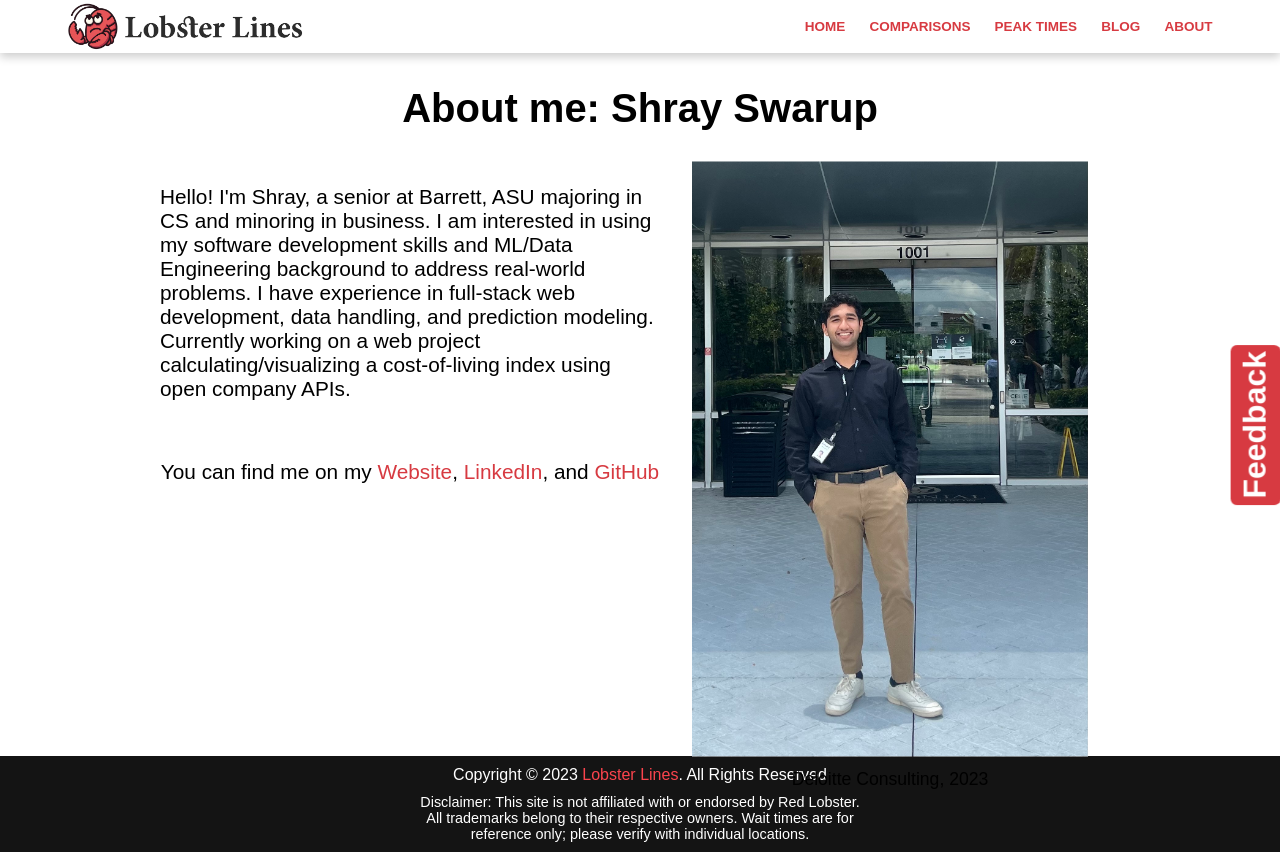
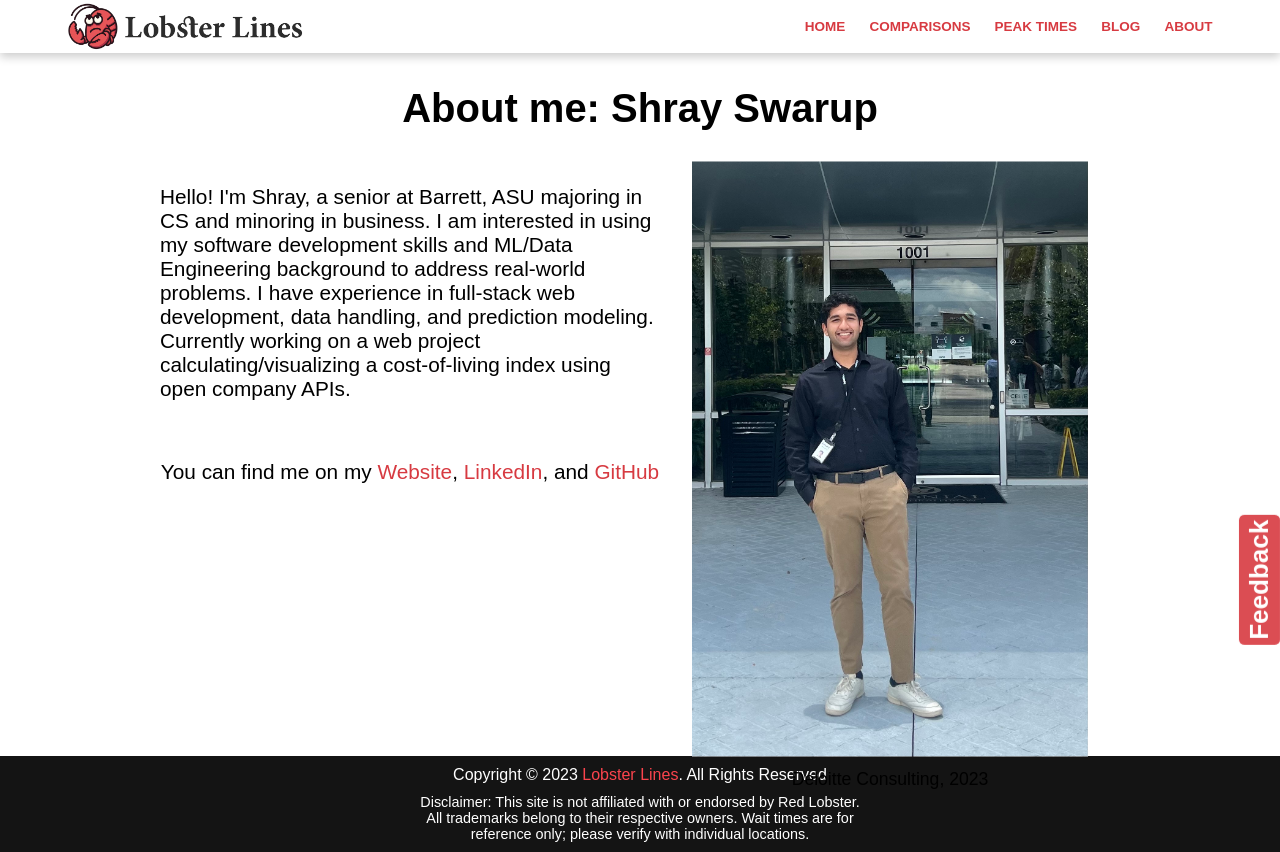
Before and after one commit to shrays/lobster-lines, a Next.js app: page /pages/about in a window 1280 px wide. Built offline with nearby package versions, Linux system fonts and the light colour scheme.

Commit message:
Update about.css

```diff
--- a/app/pages/about/about.css
+++ b/app/pages/about/about.css
@@ -42,7 +42,7 @@
 .content button {
     position: fixed;
     right: 0;
-    top: 50%;
+    bottom: 25%;
     transform: rotate(-90deg) translate(50%, -50%);
     transform-origin: right;
 
@@ -50,8 +50,15 @@
     color: #fff;
     border: none;
     border-radius: 0.2em;
-    font-size: 2em;
+    font-size: calc(10px + 2vh);
     padding: 0.2em;
     font-family: arial;
     font-weight: bold;
+    opacity: 0.9;
 }
+
+.content button:hover {
+    opacity: 1;
+    transform: rotate(-90deg) translate(50%, -54%);
+    cursor: pointer;
+}
```
